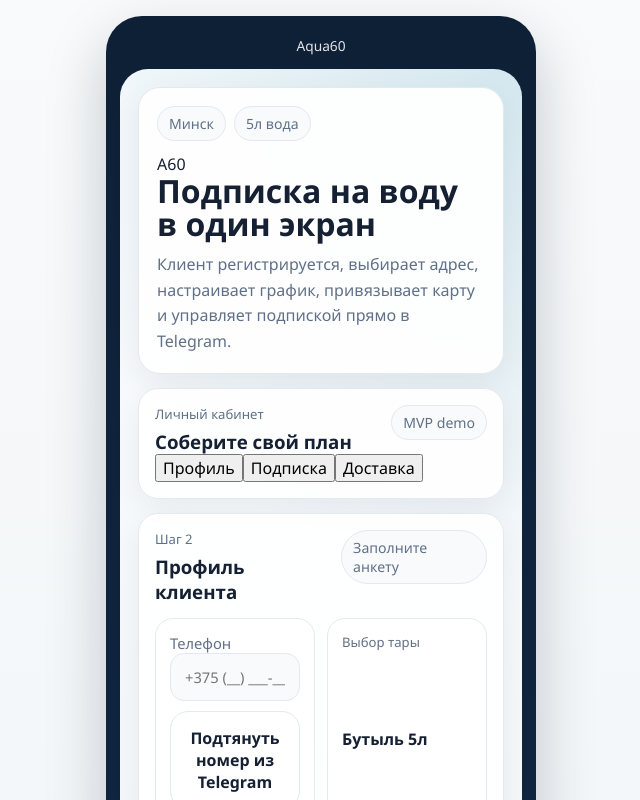
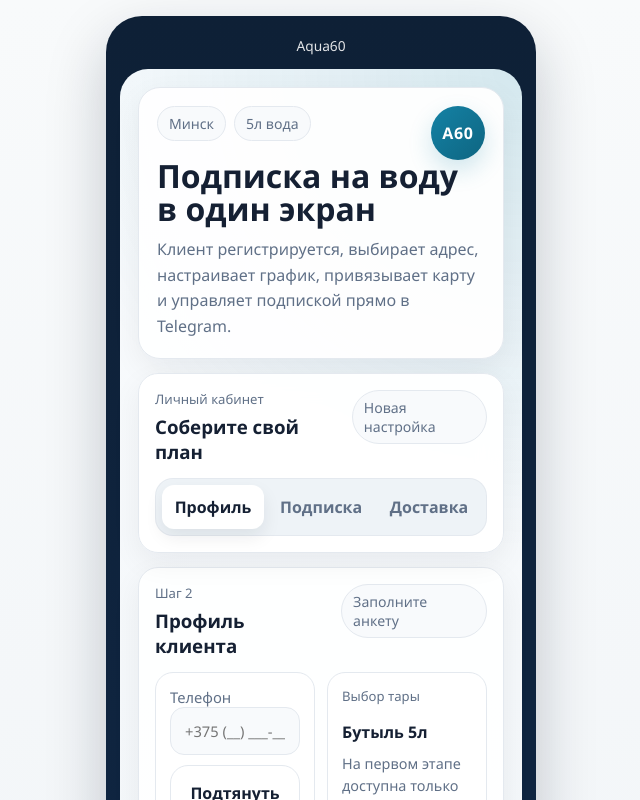
Before and after one commit to gdaniil925/aqua60, a Next.js app in the folder apps/web/: page /survey in a window 1280 px wide. Shown: the top 800 px of the page, without its empty margins (319-959 px from the left). Built offline with nearby package versions, Linux system fonts and the light colour scheme.

Commit message:
Polish survey tabs and remove helper hints

```diff
--- a/apps/web/app/globals.css
+++ b/apps/web/app/globals.css
@@ -811,6 +811,40 @@
   margin-bottom: 12px;
 }
 
+.demo-hero-topline {
+  display: flex;
+  justify-content: space-between;
+  align-items: flex-start;
+  gap: 14px;
+}
+
+.demo-brand-mark,
+.cabinet-logo,
+.empty-state-icon {
+  display: inline-flex;
+  align-items: center;
+  justify-content: center;
+  border-radius: 999px;
+  color: white;
+  font-weight: 800;
+  letter-spacing: 0.04em;
+  background: linear-gradient(135deg, var(--brand) 0%, var(--brand-dark) 100%);
+  box-shadow: 0 10px 24px rgba(20, 130, 165, 0.2);
+}
+
+.demo-brand-mark {
+  width: 54px;
+  height: 54px;
+  flex-shrink: 0;
+}
+
+.cabinet-logo,
+.empty-state-icon {
+  width: 46px;
+  height: 46px;
+  font-size: 0.9rem;
+}
+
 .demo-title {
   margin: 0;
   font-size: 2rem;
@@ -832,6 +866,13 @@
   background: linear-gradient(180deg, #f6fcff 0%, #f1f8fd 100%);
 }
 
+.sticky-summary {
+  position: sticky;
+  top: 8px;
+  z-index: 20;
+  backdrop-filter: blur(12px);
+}
+
 .success-card {
   background: linear-gradient(180deg, #f3fcf8 0%, #eef8f3 100%);
 }
@@ -873,6 +914,37 @@
 .demo-section {
   display: grid;
   gap: 12px;
+}
+
+.demo-tabstrip {
+  display: grid;
+  grid-template-columns: repeat(3, minmax(0, 1fr));
+  gap: 6px;
+  margin-top: 14px;
+  padding: 6px;
+  border-radius: 18px;
+  background: #eef3f7;
+  border: 1px solid rgba(228, 233, 239, 0.95);
+}
+
+.demo-tab {
+  border: 0;
+  background: transparent;
+  color: var(--text-soft);
+  border-radius: 12px;
+  padding: 11px 10px;
+  font-weight: 700;
+  cursor: pointer;
+  transition:
+    background 0.18s ease,
+    color 0.18s ease,
+    box-shadow 0.18s ease;
+}
+
+.demo-tab.active {
+  background: white;
+  color: var(--text);
+  box-shadow: 0 8px 18px rgba(15, 23, 42, 0.08);
 }
 
 .address-map-card {
@@ -1040,6 +1112,11 @@
   width: auto;
 }
 
+.contact-action-stack {
+  display: grid;
+  gap: 8px;
+}
+
 .address-fields-grid {
   grid-template-columns: repeat(2, minmax(0, 1fr));
 }
@@ -1095,6 +1172,13 @@
   margin-top: 4px;
   color: var(--text-soft);
   font-size: 0.9rem;
+}
+
+.card-logo-row {
+  display: flex;
+  justify-content: space-between;
+  gap: 12px;
+  align-items: flex-start;
 }
 
 .plan-grid {
@@ -1321,6 +1405,12 @@
   cursor: not-allowed;
 }
 
+.empty-state-card {
+  display: grid;
+  justify-items: start;
+  gap: 12px;
+}
+
 .modal-backdrop {
   position: fixed;
   inset: 0;
@@ -1425,6 +1515,10 @@
   .identity-chip {
     min-width: 0;
   }
+
+  .sticky-summary {
+    position: static;
+  }
 }
 
 @media (max-width: 640px) {
@@ -1475,6 +1569,16 @@
     line-height: 1.5;
   }
 
+  .demo-hero-topline {
+    align-items: center;
+  }
+
+  .demo-brand-mark {
+    width: 46px;
+    height: 46px;
+    font-size: 0.82rem;
+  }
+
   .demo-card-head,
   .demo-section-head,
   .demo-summary {
@@ -1537,6 +1641,10 @@
     grid-template-columns: 1fr;
   }
 
+  .demo-tabstrip {
+    grid-template-columns: 1fr;
+  }
+
   .calculator-line,
   .history-row {
     flex-direction: column;
--- a/apps/web/app/survey/page.tsx
+++ b/apps/web/app/survey/page.tsx
@@ -422,7 +422,7 @@
                       : "Соберите свой план"}
                   </h3>
                 </div>
-                <StatusPill>{subscriptionSaved ? "Подписка активна" : "MVP demo"}</StatusPill>
+                <StatusPill>{subscriptionSaved ? "Подписка активна" : "Новая настройка"}</StatusPill>
               </div>
               <div className="demo-tabstrip">
                 <button
@@ -479,10 +479,6 @@
                         >
                           Подтянуть номер из Telegram
                         </button>
-                        <p className="demo-muted compact-note">
-                          Кнопка нужна, чтобы клиент не вводил номер вручную, а
-                          сразу подставил контакт из Telegram.
-                        </p>
                       </div>
                     </div>
 
```
